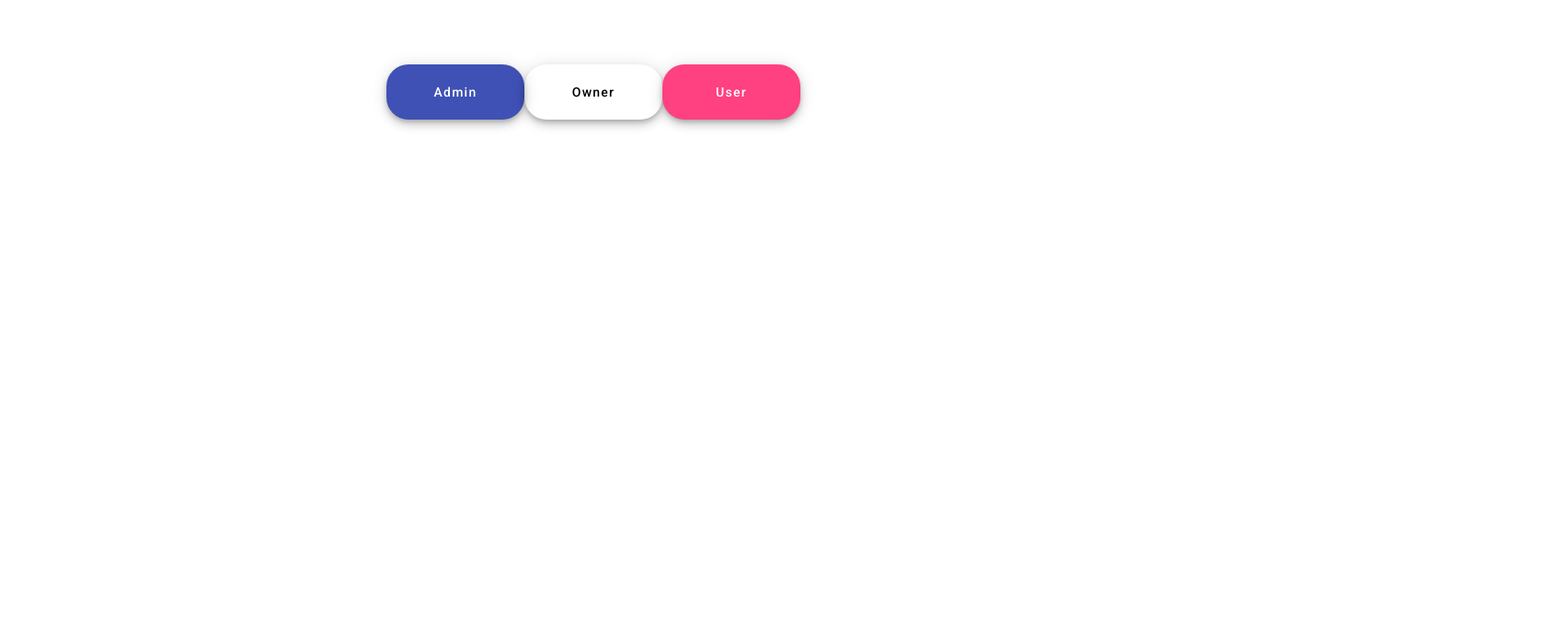
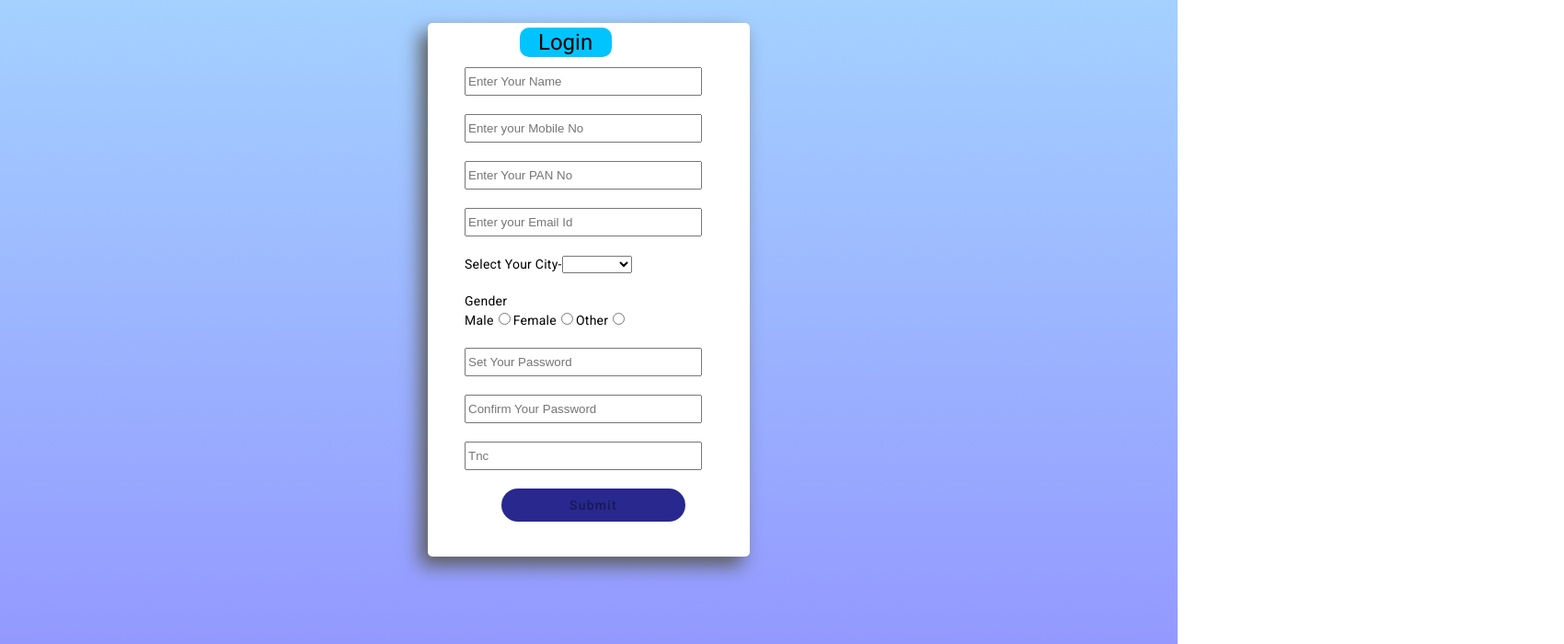
Before and after one commit to jagdishpatil19/Hotel_Managment, an Angular app in the folder hotel_managmnet/: page / in a window 1280 px wide. Shown: the top 700 px of the page at 92% size, 1700 px wide, since content can reach past the window. Built offline with nearby package versions, Linux system fonts and the light colour scheme.

Commit message:
reactive signUp and console get value succes

```diff
--- a/hotel_managmnet/src/app/app-routing.module.ts
+++ b/hotel_managmnet/src/app/app-routing.module.ts
@@ -1,13 +1,14 @@
 import { NgModule } from '@angular/core';
 import { RouterModule, Routes } from '@angular/router';
 import { LandingComponent } from './landing/landing.component';
+import { SignUpComponent } from './sign-up/sign-up.component';
 
 const routes: Routes = [
   {path:'',component:LandingComponent},
   {path:'landing',component:LandingComponent},
   {path:'admin',loadChildren :() =>import('./admin/admin.module').then(m=>m.AdminModule)},
   {path:'owner',loadChildren :() =>import( './owner/owner.module').then(m=>m.OwnerModule)},
-  {path:'user',loadChildren :() =>import( './user/user.module').then(m=>m.UserModule)}
+  {path:'user',loadChildren :() =>import( './user/user.module').then(m=>m.UserModule)},
 
 ];
 
--- a/hotel_managmnet/src/app/app.component.html
+++ b/hotel_managmnet/src/app/app.component.html
@@ -1,3 +1,3 @@
 
-
-<router-outlet></router-outlet>
+<app-sign-up></app-sign-up>
+<!-- <router-outlet></router-outlet> -->
--- a/hotel_managmnet/src/app/app.module.ts
+++ b/hotel_managmnet/src/app/app.module.ts
@@ -8,6 +8,7 @@ import { LandingComponent } from './landing/landing.component';
 import { SignUpComponent } from './sign-up/sign-up.component';
 import { SignInComponent } from './sign-in/sign-in.component';
 import {MatButtonModule} from '@angular/material/button';
+import { ReactiveFormsModule } from '@angular/forms';
 
 @NgModule({
   declarations: [
@@ -20,7 +21,8 @@ import {MatButtonModule} from '@angular/material/button';
     BrowserModule,
     AppRoutingModule,
     BrowserAnimationsModule,
-    MatButtonModule
+    MatButtonModule,
+    ReactiveFormsModule
   ],
   providers: [],
   bootstrap: [AppComponent]
--- a/hotel_managmnet/src/app/sign-up/sign-up.component.css
+++ b/hotel_managmnet/src/app/sign-up/sign-up.component.css
@@ -0,0 +1,43 @@
+body{
+    background:linear-gradient(rgb(164, 209, 255),rgb(145, 145, 255));
+}
+.formDiv{
+    height: 580px;
+    width: 350px;
+    background-color: white;
+     margin: auto;
+     position: relative;
+      top: 25px;
+     box-shadow: -8px 10px 20px rgb(93, 93, 93);
+     border-radius: 5px;
+}
+form  {
+    padding-left: 40px;
+
+}
+
+ /* form input{
+    margin-top: 20px;
+ } */
+ .h1{
+    position: relative;
+    top: 5px;left: 100px;
+    width: 100px;
+    background-color: rgb(1, 196, 255);
+    border-radius: 10px;
+ }
+ .h1 h1{
+    margin-left: 20px;
+ }
+ .allinput{
+    width: 250px;
+    height: 25px;
+
+ }
+ form button{
+    position: relative;
+    top: 20px;left:40px;
+    width: 200px;
+    background-color: rgba(0, 0, 121, 0.842);
+    border-radius: 20px;
+ }
--- a/hotel_managmnet/src/app/sign-up/sign-up.component.html
+++ b/hotel_managmnet/src/app/sign-up/sign-up.component.html
@@ -1 +1,40 @@
-<p>sign-up works!</p>
+
+<body>
+    <div class="formDiv">
+        <div class="h1"><h1>Login</h1></div>
+        <form [formGroup]="signUp" (ngSubmit)="submit()">
+            <!-- <label>Full Name</label><br> -->
+            <input  class="allinput" type="text" placeholder="Enter Your Name" formControlName="name"><br><br>
+            <!-- <label>Mobile No</label><br> -->
+         <input class="allinput" type="text" placeholder="Enter your Mobile No" formControlName="mobileNo"><br><br>
+            <!-- <label>PAN NO</label><br> -->
+            <input class="allinput" type="text" placeholder="Enter Your PAN No" formControlName="panNo"><br><br>
+            <!-- <label>Email Id</label><br> -->
+         <input class="allinput" type="email" placeholder="Enter your Email Id" formControlName="email"><br><br>
+            <label>Select Your City-</label>
+             <select formControlName="city" >
+                <option selected value="Mumbai">Mumbai</option>
+                <option value="Pune">Pune</option>
+                <option value="Kolhapur">Kolhapur</option>
+                <option value="Sangli">Sangli</option>
+                <option value="Nashik">Nashik</option>
+                <option value="Satara">Satara</option>
+                <option value="Belgam">Belgam</option>
+             </select><br><br>
+
+
+         <label>Gender</label><br>
+         <label>Male</label> <input name="gender" type="radio" value="Male" formControlName="gender">
+         <label>Female</label><input name="gender"  type="radio" value="Female" formControlName="gender">
+         <label>Other</label> <input name="gender"  type="radio" value="other" formControlName="gender"><br><br>
+         <!-- <label>Password</label><br> -->
+         <input class="allinput" type="password" placeholder="Set Your Password" formControlName="password"><br><br>
+         <!-- <label> Confirm Password</label><br> -->
+         <input class="allinput" type="password" placeholder="Confirm Your Password" formControlName="confirmPassword"><br><br>
+         <!-- <label>Tnc</label><br> -->
+         <input class="allinput" type="text" placeholder="Tnc" formControlName="Tnc">
+
+         <button   mat-raised-button color="primary" [disabled]="signUp.invalid">Submit</button>
+        </form>
+    </div>
+</body>
--- a/hotel_managmnet/src/app/sign-up/sign-up.component.ts
+++ b/hotel_managmnet/src/app/sign-up/sign-up.component.ts
@@ -1,4 +1,5 @@
 import { Component } from '@angular/core';
+import { FormBuilder, FormGroup ,FormControl, Validators } from '@angular/forms';
 
 @Component({
   selector: 'app-sign-up',
@@ -7,4 +8,27 @@ import { Component } from '@angular/core';
 })
 export class SignUpComponent {
 
+  constructor(private formBuilder:FormBuilder){}
+  signUp!:FormGroup
+
+  ngOnInit(){
+    this.formLoad()
+  }
+  formLoad(){
+     this.signUp=this.formBuilder.group({
+    name:['',Validators.required],
+    mobileNo:['',Validators.required],
+    panNo:[''],
+    email:[''],
+    city:[''],
+    gender:[''],
+    password:[''],
+    confirmPassword:[''],
+    Tnc:['']
+     })
+  }
+
+  submit(){
+    console.log(this.signUp.value)
+  }
 }
```
